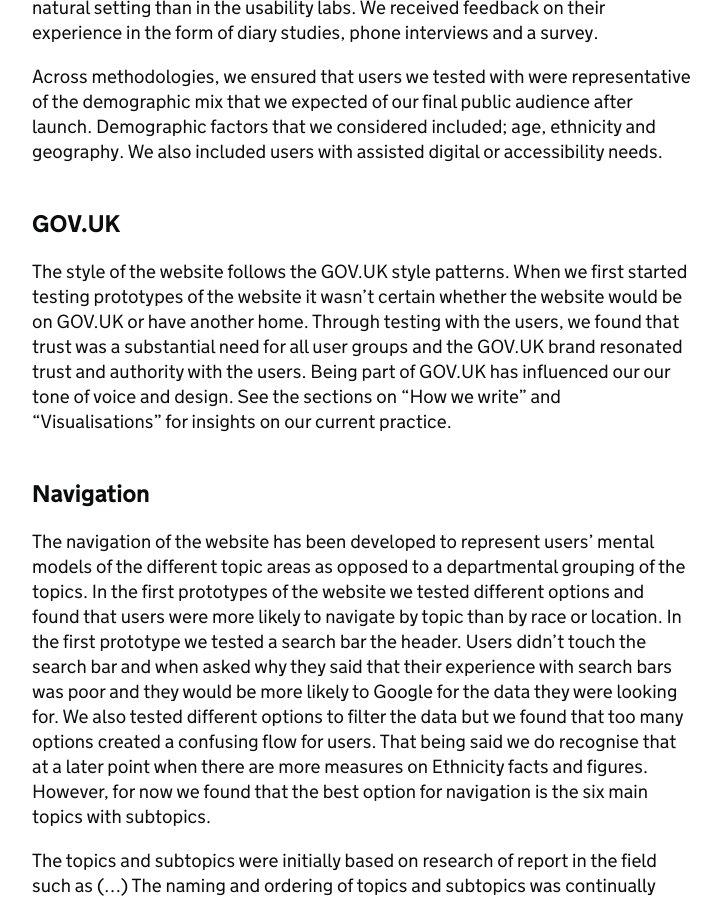
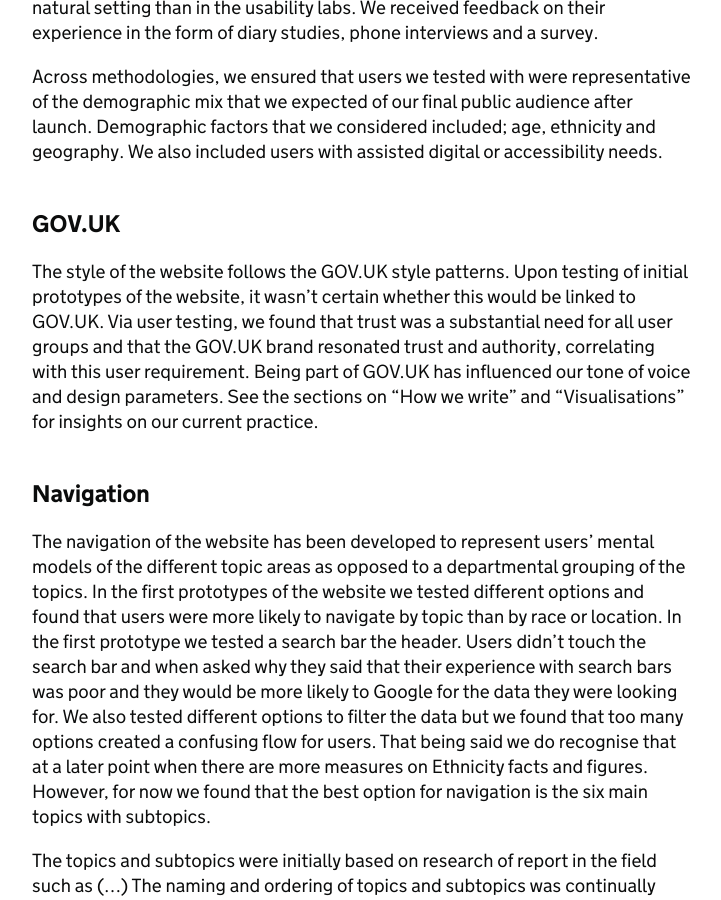
Before and after one commit to racedisparityaudit/style-guide, a Jekyll site: the page built from user-research.md, in a window 1280 px wide and 900 px high, scrolled down 2329 px. Shown: the whole window, without its empty margins (128-849 px from the left). Built offline with Jekyll 4.4.1, drawn with Linux system fonts in a browser that asks for light colours.

Commit message:
Changes to GOV.UK section

```diff
--- a/user-research.md
+++ b/user-research.md
@@ -43,7 +43,8 @@
 Across methodologies, we ensured that users we tested with were representative of the demographic mix that we expected of our final public audience after launch. Demographic factors that we considered included;  age, ethnicity and geography. We also included users with assisted digital or accessibility needs.
 
 ## GOV.UK
-The style of the website follows the GOV.UK style patterns. When we first started testing prototypes of the website it wasn’t certain whether the website would be on GOV.UK or have another home. Through testing with the users, we found that trust was a substantial need for all user groups and the GOV.UK brand resonated trust and authority with the users. Being part of GOV.UK has influenced our our tone of voice and design. See the sections on “How we write” and “Visualisations” for insights on our current practice.
+The style of the website follows the GOV.UK style patterns. Upon testing of initial prototypes of the website, it wasn’t certain whether this would be linked to GOV.UK. Via user testing, we found that trust was a substantial need for all user groups and that the GOV.UK brand resonated trust and authority, correlating with this user requirement. Being part of GOV.UK has influenced our tone of voice and design parameters. See the sections on “How we write” and “Visualisations” for insights on our current practice.
+
 ## Navigation
 The navigation of the website has been developed to represent users’ mental models of the different topic areas as opposed to a departmental grouping of the topics. In the first prototypes of the website we tested different options and found that users were more likely to navigate by topic than by race or location. In the first prototype we tested a search bar the header. Users didn’t touch the search bar and when asked why they said that their experience with search bars was poor and they would be more likely to Google for the data they were looking for. We also tested different options to filter the data but we found that too many options created a confusing flow for users. That being said we do recognise that at a later point when there are more measures on Ethnicity facts and figures. However, for now we found that the best option for navigation is the six main topics with subtopics.
 
```
